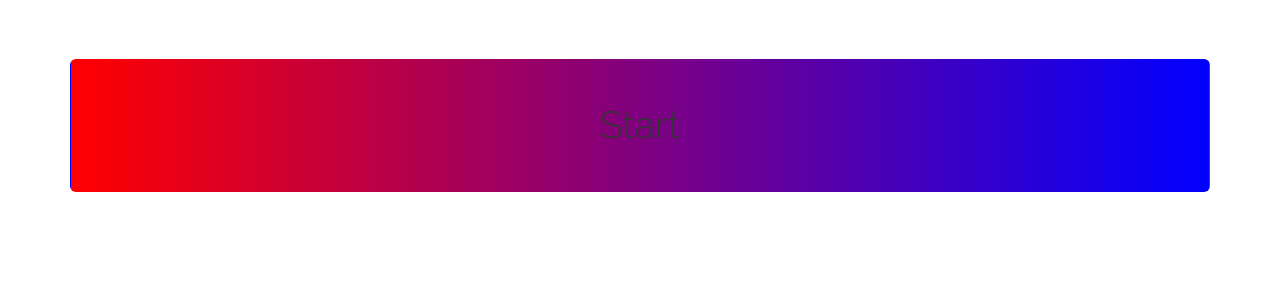
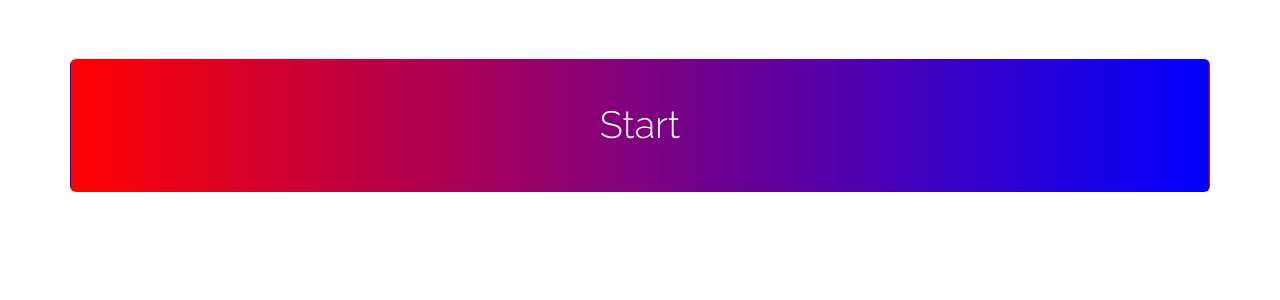
Before and after one commit to MRemetz/wordmemes, a Flask app: page / in a window 1280 px wide, with the pointer over the restyled element. Shown: the part 256-556 px from the top of the page. Run offline with Flask 2, Linux system fonts and the light colour scheme; some libraries are stand-ins or nearby versions.

Commit message:
Button text should be white on hover now

```diff
--- a/static/css/style.css
+++ b/static/css/style.css
@@ -57,6 +57,10 @@
     background: linear-gradient(90deg, red, blue);
 }
 
+.next-word-button:hover{
+    color: white;
+}
+
 #grad {
   background: gray;
   background: -webkit-linear-gradient(-90deg, red, blue); /* For Safari 5.1 to 6.0 */
```
